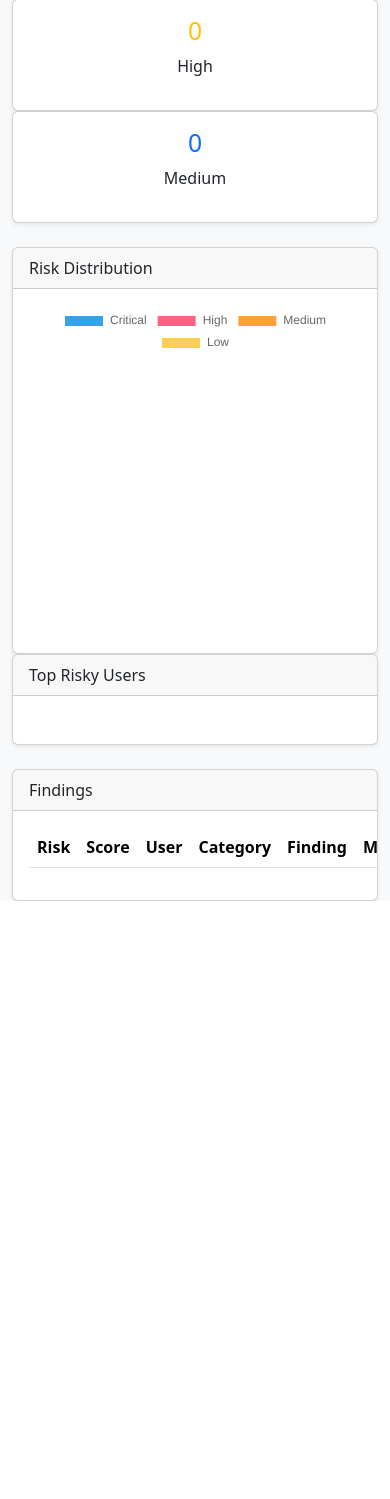
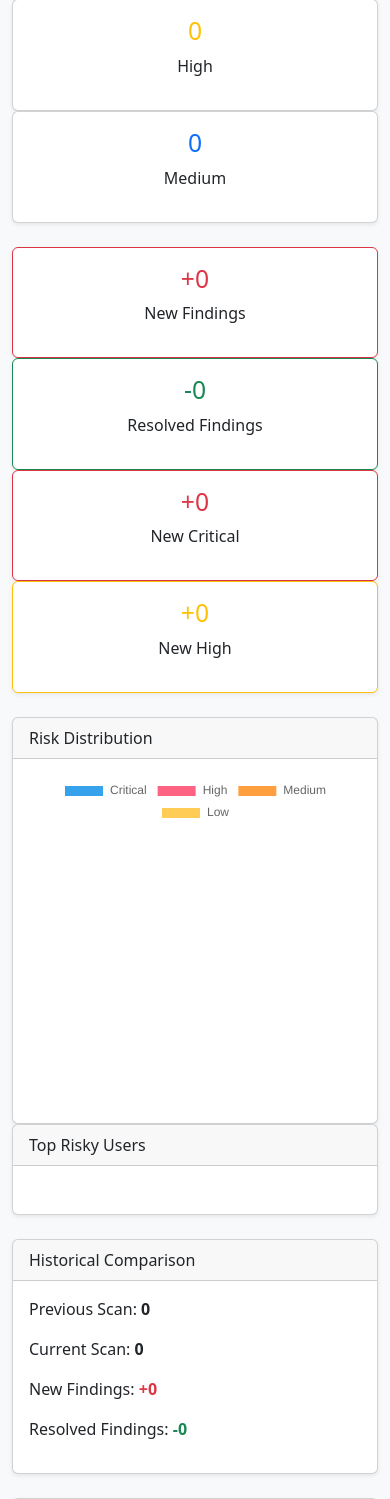
Before and after one commit to dah4ik/ADSentinel, a FastAPI app: page / in a window 390 px wide. Shown: the part 298-1797 px from the top of the page. Before the commit the page ends 1199 px from the top, so only its background shows below. Run offline with FastAPI, Linux system fonts and the light colour scheme; lists and menus that the app fills with data are empty.

Commit message:
Add historical scan comparison

```diff
--- a/api/server.py
+++ b/api/server.py
@@ -1,3 +1,6 @@
+import json
+import os
+
 from fastapi import FastAPI
 from fastapi.responses import HTMLResponse
 from fastapi.templating import Jinja2Templates
@@ -13,6 +16,8 @@
 )
 
 FINDINGS_CACHE = []
+
+COMPARISON_FILE = "output/json/scan_comparison.json"
 
 
 @app.on_event("startup")
@@ -54,9 +59,15 @@
     return get_top_risks()
 
 
+@app.get("/history/comparison")
+def history_comparison():
+    return load_comparison()
+
+
 @app.get("/", response_class=HTMLResponse)
 def dashboard(request: Request):
     summary_data = get_summary()
+    comparison = load_comparison()
 
     return templates.TemplateResponse(
         "dashboard.html",
@@ -68,7 +79,8 @@
             "critical": summary_data["critical"],
             "high": summary_data["high"],
             "medium": summary_data["medium"],
-            "low": summary_data["low"]
+            "low": summary_data["low"],
+            "comparison": comparison
         }
     )
 
@@ -121,3 +133,26 @@
         key=lambda finding: finding["risk_score"],
         reverse=True
     )[:10]
+
+
+def load_comparison():
+    if not os.path.exists(COMPARISON_FILE):
+        return {
+            "previous_total": 0,
+            "current_total": len(FINDINGS_CACHE),
+            "new_findings": 0,
+            "resolved_findings": 0,
+            "new_critical": 0,
+            "new_high": 0,
+            "resolved_critical": 0,
+            "resolved_high": 0,
+            "new_findings_details": [],
+            "resolved_findings_details": []
+        }
+
+    with open(
+            COMPARISON_FILE,
+            "r",
+            encoding="utf-8"
+    ) as file:
+        return json.load(file)
--- a/api/templates/dashboard.html
+++ b/api/templates/dashboard.html
@@ -60,6 +60,46 @@
 
     <div class="row mb-4">
 
+        <div class="col-md-3">
+            <div class="card text-center shadow-sm border-danger">
+                <div class="card-body">
+                    <h2 class="text-danger">+{{ comparison.new_findings }}</h2>
+                    <p>New Findings</p>
+                </div>
+            </div>
+        </div>
+
+        <div class="col-md-3">
+            <div class="card text-center shadow-sm border-success">
+                <div class="card-body">
+                    <h2 class="text-success">-{{ comparison.resolved_findings }}</h2>
+                    <p>Resolved Findings</p>
+                </div>
+            </div>
+        </div>
+
+        <div class="col-md-3">
+            <div class="card text-center shadow-sm border-danger">
+                <div class="card-body">
+                    <h2 class="text-danger">+{{ comparison.new_critical }}</h2>
+                    <p>New Critical</p>
+                </div>
+            </div>
+        </div>
+
+        <div class="col-md-3">
+            <div class="card text-center shadow-sm border-warning">
+                <div class="card-body">
+                    <h2 class="text-warning">+{{ comparison.new_high }}</h2>
+                    <p>New High</p>
+                </div>
+            </div>
+        </div>
+
+    </div>
+
+    <div class="row mb-4">
+
         <div class="col-md-6">
             <div class="card shadow-sm">
                 <div class="card-header">
@@ -90,6 +130,34 @@
             </div>
         </div>
 
+    </div>
+
+    <div class="card shadow-sm mb-4">
+        <div class="card-header">
+            Historical Comparison
+        </div>
+
+        <div class="card-body">
+            <p>
+                Previous Scan:
+                <strong>{{ comparison.previous_total }}</strong>
+            </p>
+
+            <p>
+                Current Scan:
+                <strong>{{ comparison.current_total }}</strong>
+            </p>
+
+            <p>
+                New Findings:
+                <strong class="text-danger">+{{ comparison.new_findings }}</strong>
+            </p>
+
+            <p>
+                Resolved Findings:
+                <strong class="text-success">-{{ comparison.resolved_findings }}</strong>
+            </p>
+        </div>
     </div>
 
     <div class="card shadow-sm">
```
Also changed, not shown: main.py (+22 -5 lines), modules/history_manager.py (added, +155 -0 lines).
